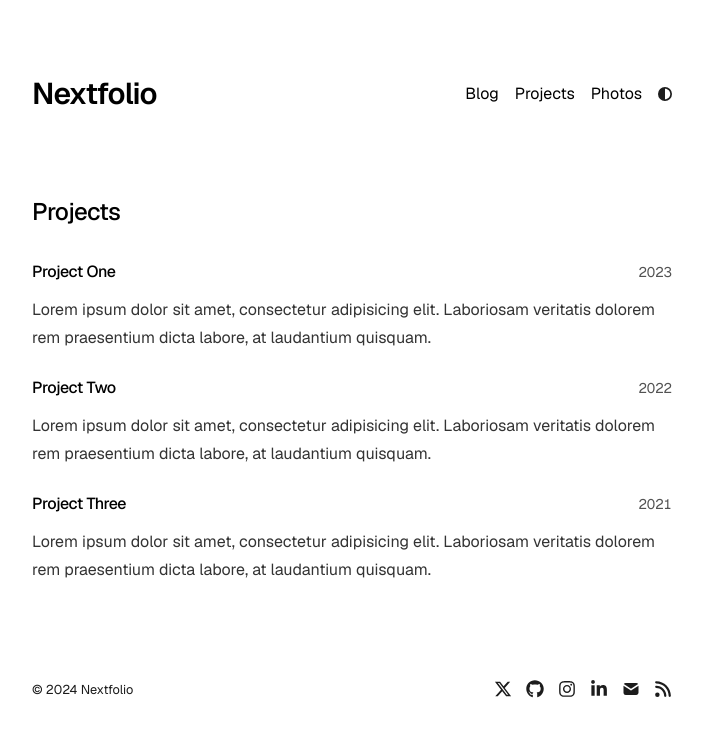
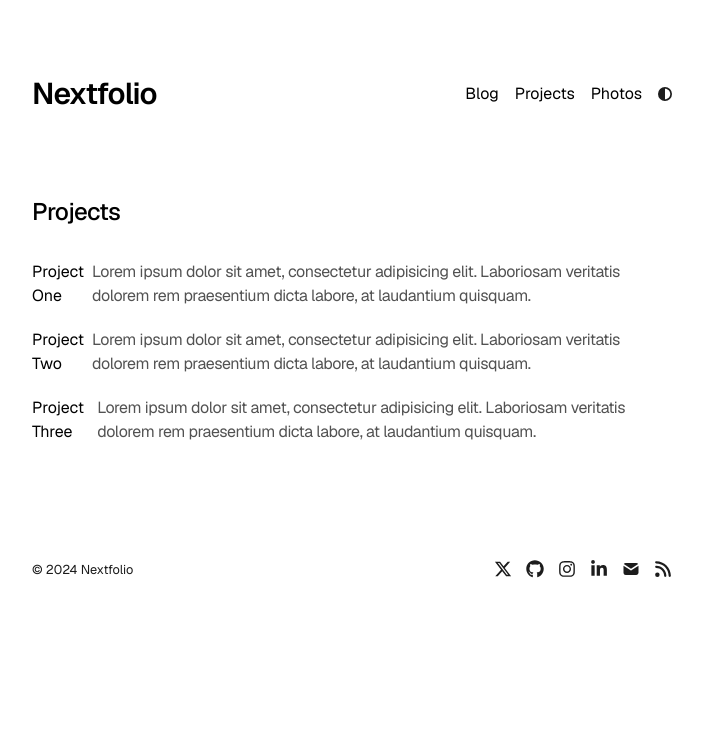
Before and after one commit to 1msirius/Nextfolio, a Next.js app: page /projects in a window 1280 px wide. Shown: the top 736 px of the page, without its empty margins (288-991 px from the left). Built offline with nearby package versions, Linux system fonts and the light colour scheme.

Commit message:
Update project page theme

```diff
--- a/app/projects/page.tsx
+++ b/app/projects/page.tsx
@@ -1,39 +1,32 @@
-import React from "react";
+import Link from "next/link";
 import type { Metadata } from "next";
 import { projects } from "./project-data";
 
 export const metadata: Metadata = {
   title: "Projects",
-  description: "My Projects",
+  description: "Nextfolio Projects",
 };
 
 export default function Projects() {
   return (
     <section>
       <h1 className="mb-8 text-2xl font-medium tracking-tight">Projects</h1>
-      <div className="space-y-6">
+      <div>
         {projects.map((project, index) => (
-          <a
+          <Link
             key={index}
             href={project.url}
+            className="flex flex-col space-y-1 mb-5 transition-opacity duration-200 hover:opacity-80"
             target="_blank"
             rel="noopener noreferrer"
-            className="block group hover:opacity-80 transition-opacity duration-200"
           >
-            <div className="flex flex-col">
-              <div className="w-full flex justify-between items-baseline">
-                <span className="text-black dark:text-white font-medium tracking-tight">
-                  {project.title}
-                </span>
-                <span className="text-neutral-600 dark:text-neutral-400 tabular-nums text-sm">
-                  {project.year}
-                </span>
-              </div>
-              <p className="prose prose-neutral dark:prose-invert pt-3">
+            <div className="w-full flex flex-col sm:flex-row justify-between items-start sm:items-center space-y-1 sm:space-y-0 sm:space-x-2">
+              <h2 className="text-black dark:text-white">{project.title}</h2>
+              <p className="text-neutral-600 dark:text-neutral-400 tracking-tight">
                 {project.description}
               </p>
             </div>
-          </a>
+          </Link>
         ))}
       </div>
     </section>
```
